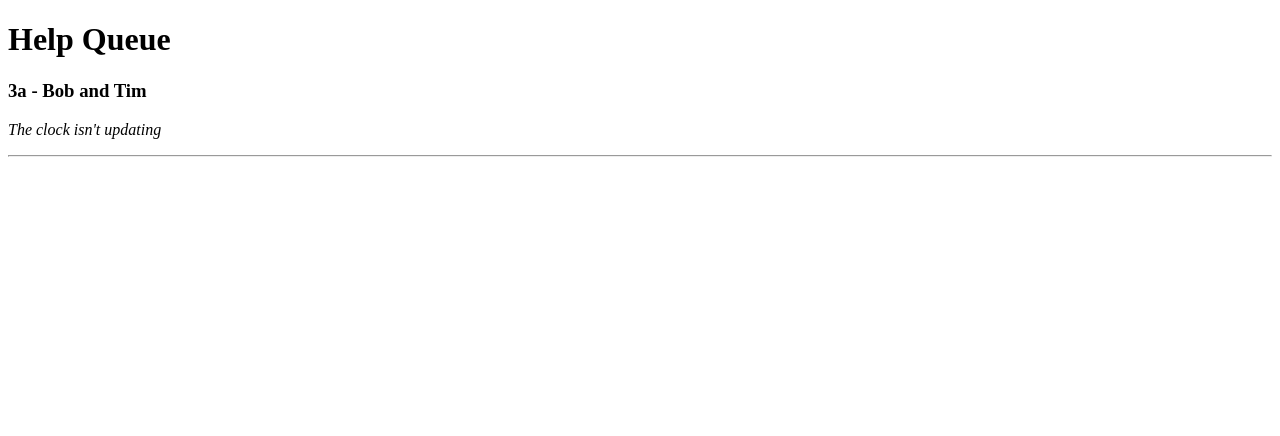
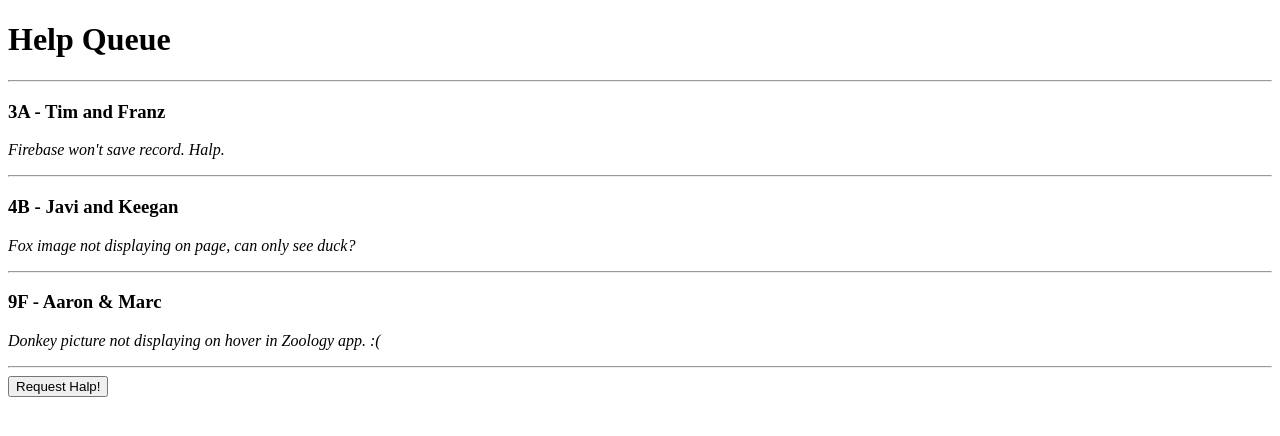
Before and after one commit to CodingTea17/react-help-que, a React app: page / in a window 1280 px wide. Shown: the top 436 px of the page. Built offline with nearby package versions, Linux system fonts and the light colour scheme.

Commit message:
add a class-based component for requesting help by hiding/showing a form and update the ticketlist to loop through alist of existing tickets

```diff
--- a/src/components/App.jsx
+++ b/src/components/App.jsx
@@ -1,12 +1,14 @@
 import React from "react";
 import Header from "./Header";
 import TicketList from "./TicketList";
+import NewTicketControl from "./NewTicketControl";
 
 function App(props){
   return (
     <div>
       <Header/>
       <TicketList/>
+      <NewTicketControl/>
     </div>
   );
 }
--- /dev/null
+++ b/src/components/NewTicketControl.jsx
@@ -0,0 +1,22 @@
+import React from "react";
+
+class NewTicketControl extends React.Component {
+  constructor(props) {
+    super(props);
+    this.state = {formVisableOnPage: false};
+    this.handleDisplayingNewTicketForm = this.handleDisplayingNewTicketForm.bind(this);
+  }
+
+  handleDisplayingNewTicketForm(event){
+    console.log("New ticket button was clicked!");
+    this.setState({formVisibleOnPage: true});
+  }
+
+  render() {
+    return (
+      <button onClick={this.handleDisplayingNewTicketForm}>Request Halp!</button>
+    );
+  }
+}
+
+export default NewTicketControl;
--- a/src/components/TicketList.jsx
+++ b/src/components/TicketList.jsx
@@ -1,11 +1,35 @@
 import React from "react";
 import Ticket from "./Ticket"
+
+var masterTicketList = [
+  {
+    names: "Tim and Franz",
+    location: "3A",
+    issue: "Firebase won't save record. Halp."
+  },
+  {
+    names: "Javi and Keegan",
+    location: "4B",
+    issue: "Fox image not displaying on page, can only see duck?"
+  },
+  {
+    names: "Aaron & Marc",
+    location: "9F",
+    issue: "Donkey picture not displaying on hover in Zoology app. :("
+  }
+];
+
 function TicketList(props){
   return (
-    <Ticket
-      location="3a"
-      names="Bob and Tim"
-      issue="The clock isn't updating"/>
+    <div>
+      <hr/>
+      {masterTicketList.map((ticket, index) =>
+        <Ticket names={ticket.names}
+                location={ticket.location}
+                issue={ticket.issue}
+                key={index}/>
+      )}
+    </div>
   );
 }
 
```
